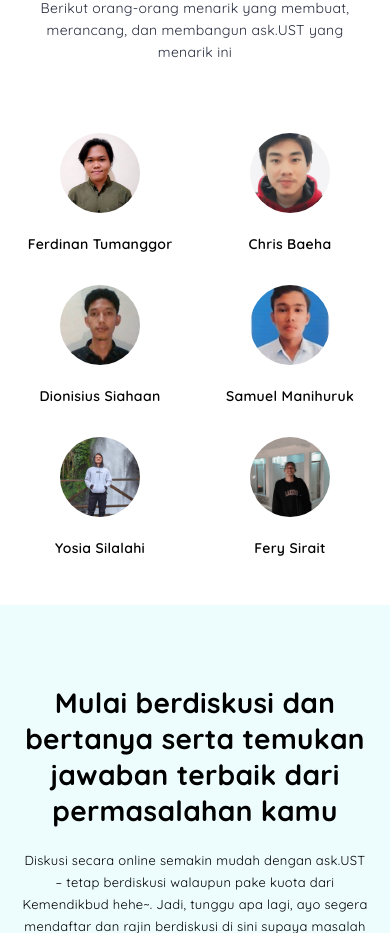
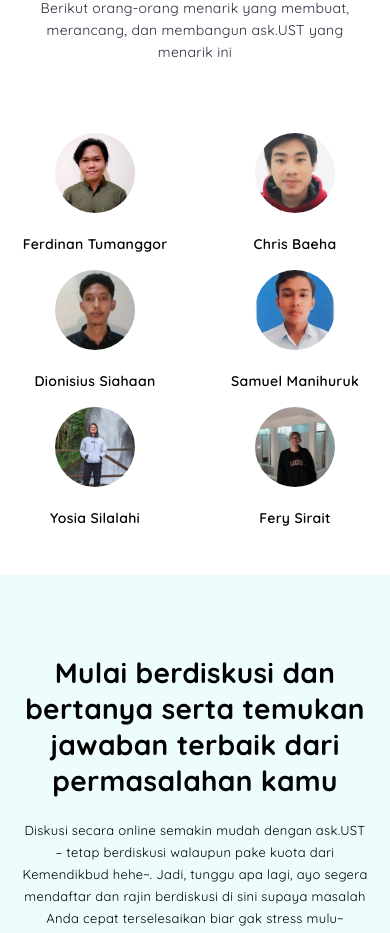
Before and after one commit to ferdinan-ops/ask-ust, a React (Create React App) app in the folder frontend/: page / in a window 390 px wide. Shown: the part 1892-2825 px from the top of the page. Built offline with nearby package versions, Linux system fonts and the light colour scheme; no server answers.

Commit message:
teams responsive

```diff
--- a/frontend/src/pages/landingPage/landingPage.scss
+++ b/frontend/src/pages/landingPage/landingPage.scss
@@ -386,12 +386,20 @@ main {
                gap: 30px;
             }
 
+            @include mobileVersion {
+               gap: 15px;
+            }
+
             .team-card {
                @include flexStyle($align: center, $justify: center, $direction: column, $gap: 20px);
                width: 22%;
 
                @include tabletVersion {
                   width: 160px;
+               }
+
+               @include mobileVersion {
+                  width: 150px;
                }
 
                .photos {
```
Also changed, not shown: 1 other file (tests, documents, lock files or other folders).
